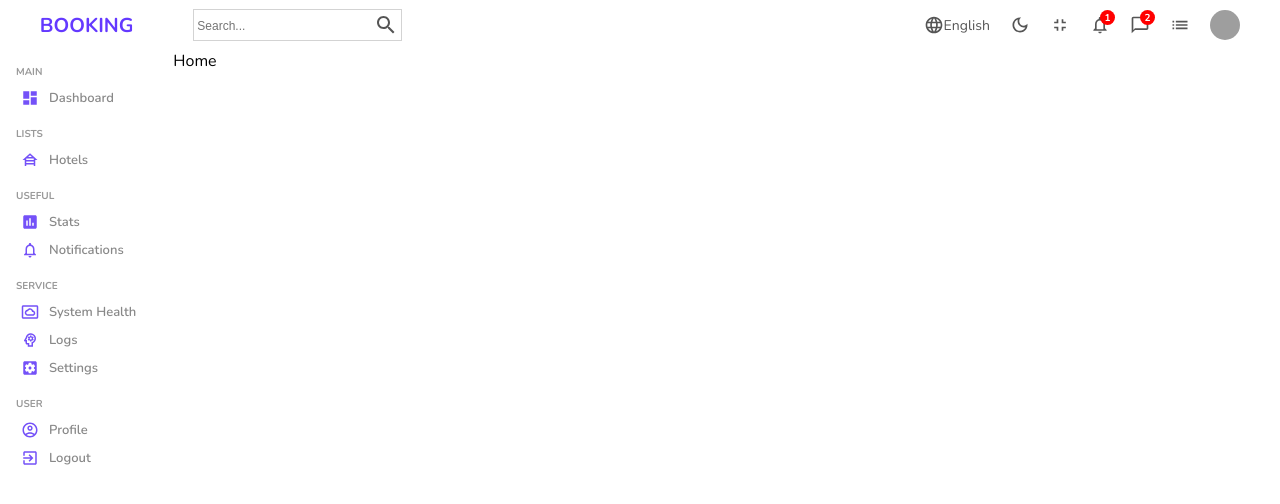
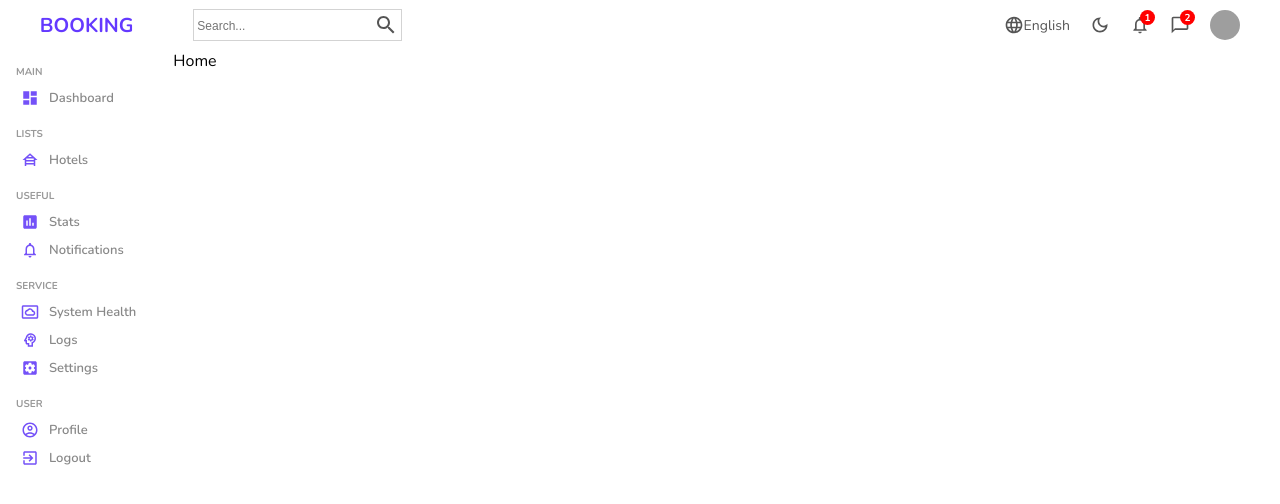
Before and after one commit to MotivatedDesigner/hotel_booking_system, a React (Create React App) app in the folder frontend/: page / in a window 1280 px wide. Shown: the top 504 px of the page. Built offline with nearby package versions, Linux system fonts and the light colour scheme; grey boxes are pictures that could not be loaded.

Commit message:
remove unused navbar items

```diff
--- a/frontend/src/components/navbar/Navbar.jsx
+++ b/frontend/src/components/navbar/Navbar.jsx
@@ -27,18 +27,12 @@ const Navbar = () => {
             />
           </div>
           <div className="item">
-            <FullscreenExitOutlinedIcon className="icon" />
-          </div>
-          <div className="item">
             <NotificationsNoneOutlinedIcon className="icon" />
             <div className="counter">1</div>
           </div>
           <div className="item">
             <ChatBubbleOutlineOutlinedIcon className="icon" />
             <div className="counter">2</div>
-          </div>
-          <div className="item">
-            <ListOutlinedIcon className="icon" />
           </div>
           <div className="item">
             <img
```
Also changed, not shown: frontend/src/components/navbar/navbar.scss (line endings or trailing spaces).
